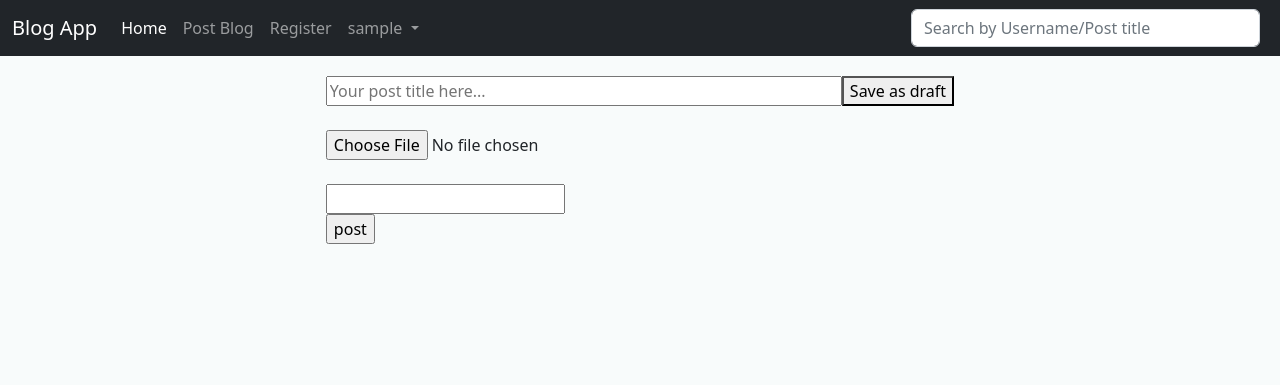
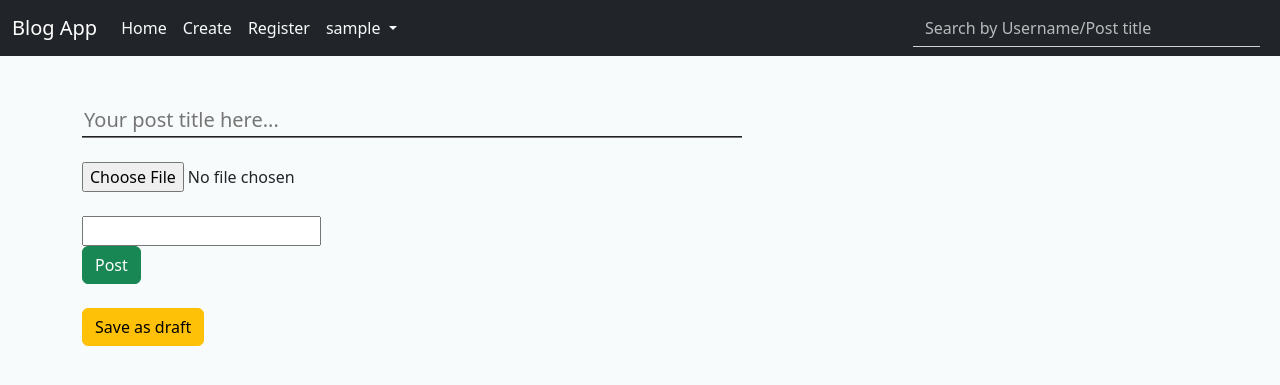
Before and after one commit to shibushrestha/Blog-App, a Django app: template project/Blog/templates/Blog/create.html in a window 1280 px wide. Shown: the top 385 px of the page. Run offline with Django 4.2, Linux system fonts and the light colour scheme; the template is opened without the code that fills it: values that come from a table or form of the project are taken from there, others are empty; the visitor is signed in with stand-in values (Sample User, id 1); parts of the project's set-up code (start-up, migrations or seed data) failed here and were passed over; some libraries are stand-ins or nearby versions.

Commit message:
css and frontend stuff doesn't look nice

```diff
--- a/project/Blog/static/Blog/CSS/main.css
+++ b/project/Blog/static/Blog/CSS/main.css
@@ -8,8 +8,20 @@ body{
 
 h1, h2, h3{
     font-weight: 300;
-    color: rgba(  23, 26, 33 );
+    color: rgba(23, 26, 33 );
 
+}
+
+.nav-link{
+    color: rgba(248, 251, 251 );
+
+}
+.nav-link:active{
+    color:bisque;
+}
+
+.navbar-brand:hover, .nav-link:hover{
+    color: bisque;
 }
 
 p{
@@ -28,3 +40,42 @@ p{
 .p-title{
     color: rgba(99, 82, 163);
 }
+
+.search-post{
+    border-top-style: hidden;
+    border-right-style: hidden;
+    border-left-style: hidden;
+    border-bottom-style: groove;
+    border-radius: 0;
+    background-color: #212529;
+    color: rgba(  248, 251, 251 );
+}
+.search-post:focus {
+    box-shadow: none;
+    background-color: #212529;
+    color: rgba(  248, 251, 251 );
+}
+
+.post-title{
+    border-top-style: hidden;
+    border-right-style: hidden;
+    border-left-style: hidden;
+    border-bottom-style: groove;
+    background-color: rgba(  248, 251, 251 );
+    font-size: 20px;
+}
+
+.no-outline:focus {
+    outline: none;
+}
+
+.search-post::placeholder { /* Chrome, Firefox, Opera, Safari 10.1+ */
+    color: rgba(248, 251, 251, 0.7);
+    opacity: 1; /* Firefox */
+  }
+
+
+.register-form, .login-form{
+    border-radius: 3px;
+    background-color: rgba(23, 26, 33);
+}
--- a/project/Blog/templates/Blog/create.html
+++ b/project/Blog/templates/Blog/create.html
@@ -1,15 +1,15 @@
 {% extends 'Blog/main.html' %}
 {% block title %}Post blog{% endblock title %}Post blog
 {% block content %}
-    <div style="display: flex; justify-content: center; margin-top:20px">
-        <form action='{% url "Blog:create" %}' method="post" enctype="multipart/form-data" novalidate>
-            {% csrf_token %}
-            {{ form.title }}<br><br>
-            {{ form.cover_images }}<br><br>
-            {{ form.body }}
-            {{ form.media }}<br>
-            <input type="submit" value="post">
-        </form><br>
-        <a href="#"><button>Save as draft</button></a>
+    <div class="container container-lg mt-5">
+            <form action='{% url "Blog:create" user.username %}' method="post" enctype="multipart/form-data" novalidate>
+                {% csrf_token %}
+                {{ form.title }}<br><br>
+                {{ form.cover_images }}<br><br>
+                {{ form.body }}
+                <br>
+                <button class="btn btn-success" type="submit">Post</button>
+            </form><br>
+            <a class="btn btn-warning" href="#">Save as draft</a>
     </div>
 {% endblock content %}
--- a/project/Blog/templates/Blog/detail.html
+++ b/project/Blog/templates/Blog/detail.html
@@ -3,10 +3,12 @@
 
 
 {% block content %}
+    <div class="container container-lg">
         {% if post %}
             <h1 class="p-title">{{ post.title }}</h1>
             <div>{{ post.body|safe }}</div>
             <p>{{ post.created_date_time }}</p>
             <img src="{{ post.get_cover_image_url }}" width="300px" height="500px">
         {% endif %}
+    </div>
 {% endblock content %}
--- a/project/Blog/templates/Blog/main.html
+++ b/project/Blog/templates/Blog/main.html
@@ -9,8 +9,12 @@
         <meta name="viewport" content="width=device-width, initial-scale=1">
         <!-- Bootstrap CSS-->
         <link href="https://cdn.jsdelivr.net/npm/bootstrap@5.2.3/dist/css/bootstrap.min.css" rel="stylesheet" integrity="sha384-rbsA2VBKQhggwzxH7pPCaAqO46MgnOM80zW1RWuH61DGLwZJEdK2Kadq2F9CUG65" crossorigin="anonymous">
+
         {% load static %}
+        <link rel="shortcut icon" type="image/png"  href="{% static 'Blog/images/favicon.png' %}">
+
         <link href="{% static 'Blog/CSS/main.css' %}" rel="stylesheet">
+        {{ form.media }}
     </head>
     <body>
         <nav class="navbar navbar-expand-lg sticky-top navbar-dark bg-dark">
@@ -23,12 +27,14 @@
 
                     <ul class="navbar-nav me-auto mb-2 mb-lg-0">
                         <li class="nav-item">
-                            <a class="nav-link active" aria-current="page" href="{% url 'Blog:home' %}">Home</a>
+                            <a class="nav-link" aria-current="page" href="{% url 'Blog:home' %}">Home</a>
                         </li>
 
+                        {% if request.user.is_authenticated %}
                         <li class="nav-item">
-                            <a class="nav-link" href="{% url 'Blog:create' %}">Post Blog</a>
+                            <a class="nav-link" href="{% url 'Blog:create' request.user.username %}">Create</a>
                         </li>
+                        {% endif %}
 
                         <li class="nav-item">
                             <a class="nav-link" href="{% url 'Blog:register' %}">Register</a>
@@ -42,7 +48,7 @@
                                 </a>
                                 <ul class="dropdown-menu">
                                 <li><a class="dropdown-item" href="{% url 'Blog:profile' user.username %}">Profile</a></li>
-                                <li><a class="dropdown-item" href="{% url 'Blog:create' %}">Create Post</a></li>
+                                <li><a class="dropdown-item" href="{% url 'Blog:create' request.user.username %}">Create Post</a></li>
                                 <li><hr class="dropdown-divider"></li>
                                 <li><a class="dropdown-item" href="{% url 'Blog:logout' %}">logout</a></li>
                                 </ul>
@@ -55,7 +61,7 @@
 
                     </ul>
                     <form class="d-flex" role="search">
-                        <input class="form-control me-2" type="search" placeholder="Search by Username/Post title" size="30" aria-label="Search">
+                        <input class="form-control me-2 search-post" type="search" placeholder="Search by Username/Post title" size="30" aria-label="Search">
 
                     </form>
                 </div>
--- a/project/Blog/templates/Blog/update_profile.html
+++ b/project/Blog/templates/Blog/update_profile.html
@@ -1,7 +1,7 @@
 {% extends 'Blog/main.html' %}
 {% block title %}Update profile{% endblock title %}
 {% block content %}
-    <form action="{% url 'Blog:updateprofile' user.username %} " method="post" novalidate>
+    <form action="{% url 'Blog:updateprofile' user.username %} " method="post" novalidate enctype="multipart/form-data">
         {% csrf_token %}
         {{ form }}
         <input type="submit" value="Update">
--- a/project/Blog/templates/Blog/userprofile.html
+++ b/project/Blog/templates/Blog/userprofile.html
@@ -1,5 +1,5 @@
 {% extends 'Blog/main.html' %}
-{% block title %}Profile{% endblock title %}
+{% block title %}{{ user.username|capfirst}}{% endblock title %}
 {% block content %}
     {% if user_profile %}
 
@@ -16,6 +16,7 @@
                 <h1>{{ user_post.title }}</h1>
                 <div>{{ user_post.body| safe | truncatewords:50}}</div>
             </div>
+            <!-- Post Delete -->
             <form action="{% url 'Blog:delete_post' user_post.id %}" method="post" novalidate>
                 {% csrf_token %}
                 <button type="submit">Delete</button>
```
Also changed, not shown: project/Blog/templates/Blog/home.html (+11 -7 lines), project/Blog/templates/Blog/register-user.html (+25 -7 lines), project/Blog/templates/Blog/user-login.html (+16 -3 lines), project/Blog/static/Blog/images/favicon.png (added). Lines whose indentation alone changed are shown as unchanged.
